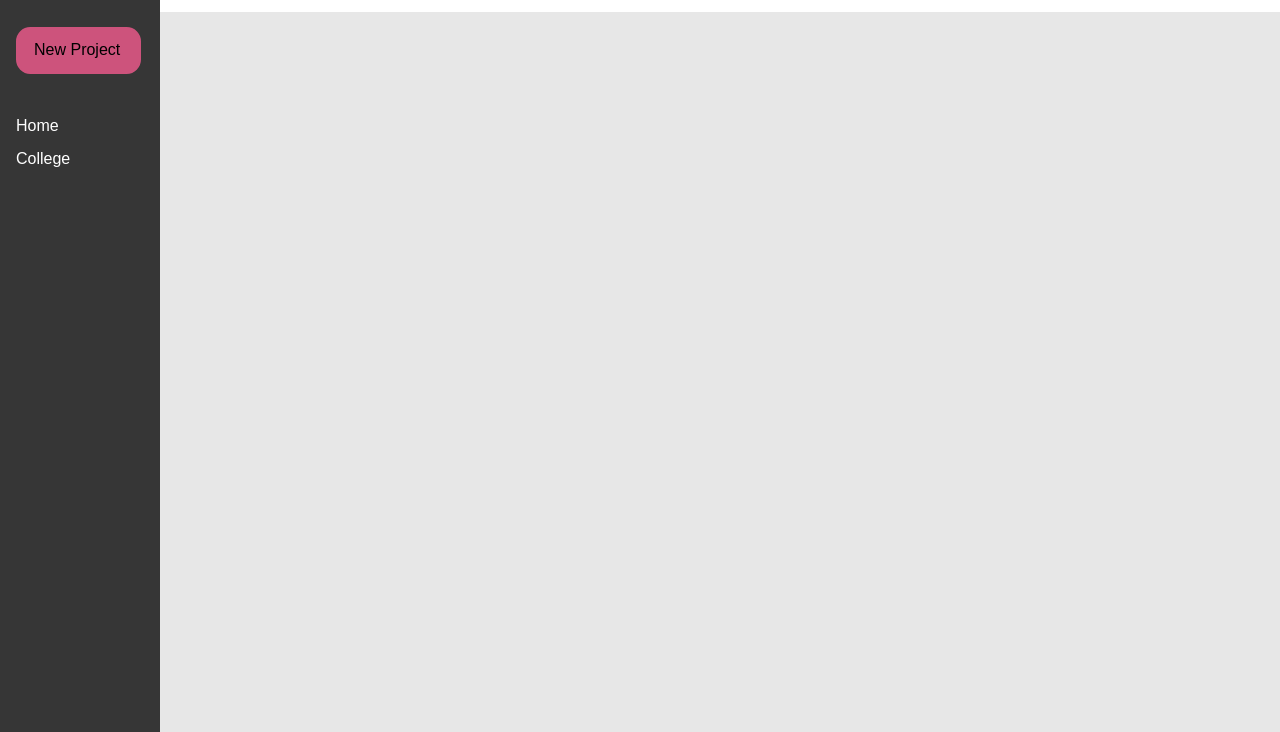
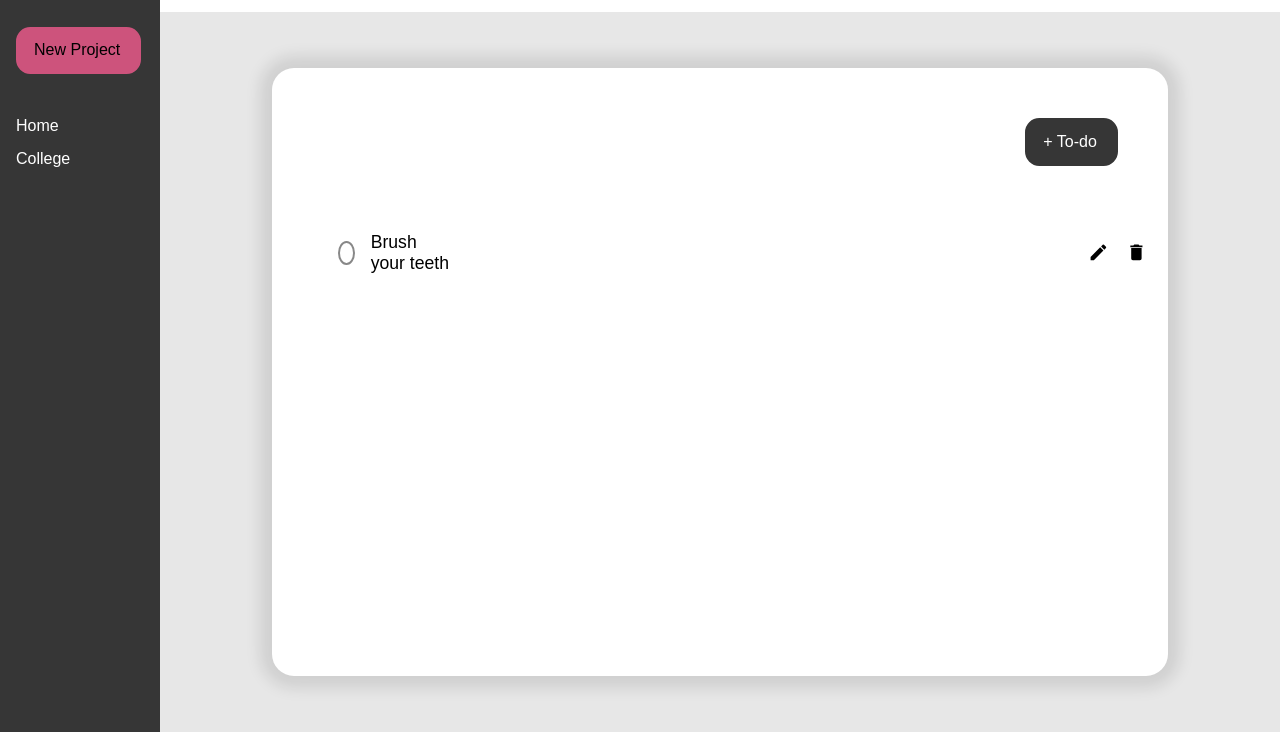
Before and after one commit to ZidanSenpai/To-Do, a website built with webpack: page src/index.html in a window 1280 px wide. Shown: the part 68-800 px from the top of the page. Built offline with nearby package versions, Linux system fonts and the light colour scheme.

Commit message:
complete styles for homepage

```diff
--- a/src/index.html
+++ b/src/index.html
@@ -41,7 +41,33 @@
                 </div>
             </div>
             <div class="main-content-container">
-
+                <div class="new-td">
+                    <button class="addtd">+ To-do</button>
+                </div>
+                <div class="todos">
+                    <div class="todo">
+                        <div class="checklist">
+                        <input class="checkbox" type="checkbox" id="todo-1">
+                        <label class="label" for="todo-1">Brush your teeth</label>
+                        <div class="edit">
+                            <button class="icon-button" id="edit" title="Edit">
+                            <!-- ✏️ Edit SVG -->
+                            <svg viewBox="0 0 24 24" class="icon">
+                                <path fill="currentColor"
+                                d="M3 17.25V21h3.75L17.81 9.94l-3.75-3.75L3 17.25zM20.71 7.04a1.003 1.003 0 0 0 0-1.42l-2.34-2.34a1.003 1.003 0 0 0-1.42 0l-1.83 1.83 3.75 3.75 1.84-1.82z" />
+                            </svg>
+                            </button>
+                            <button class="icon-button" id="delete" title="Delete">
+                            <!-- 🗑️ Delete SVG -->
+                            <svg viewBox="0 0 24 24" class="icon">
+                                <path fill="currentColor"
+                                d="M6 19a2 2 0 0 0 2 2h8a2 2 0 0 0 2-2V7H6v12zM19 4h-3.5l-1-1h-5l-1 1H5v2h14V4z" />
+                            </svg>
+                            </button>
+                        </div>
+                        </div>
+                    </div>
+                </div>
             </div>
         </div>
     </div>
--- a/src/styles.css
+++ b/src/styles.css
@@ -131,3 +131,111 @@ button:active {
 .account{
     margin-right: 50px;
 }
+.main-content-container{
+    margin: 5% 10%;
+    background: white;
+    border-radius: 22px;
+    box-shadow: 0px 0px 15px 12px rgba(0, 0, 0, 0.1) ;
+}
+.new-td{
+    display: flex;
+    justify-content: end;
+    width: 100%;
+    margin-top: 50px;
+}
+.addtd{
+    margin-right: 50px;
+    background: #363636;
+    color: white;
+    border-color: #363636;
+}
+.addtd:hover{
+    background: #494949;
+}
+.addtd:active{
+    background: #797979;
+}
+.todos {
+  padding: 1rem;
+  margin-left: 50px;
+  margin-top: 50px;
+}
+
+.todo {
+  margin-bottom: 1rem;
+  font-size: 1.2rem; /* Increase font size */
+}
+
+.checklist {
+  display: flex;
+  align-items: center;
+  gap: 1rem;
+}
+
+/* Customize checkbox appearance */
+.checkbox {
+  appearance: none;
+  -webkit-appearance: none;
+  width: 1.5rem;
+  height: 1.5rem;
+  border: 2px solid #888;
+  border-radius: 50%; /* Make it round */
+  position: relative;
+  cursor: pointer;
+  transition: background-color 0.2s ease, border-color 0.2s ease;
+}
+
+/* Checked state: filled circle */
+.checkbox:checked {
+  background-color: #CD537C;
+  border-color: #CD537C;
+}
+
+/* Strikethrough label when checked */
+.checkbox:checked + .label {
+  text-decoration: line-through;
+  color: #888;
+}
+
+/* Label styling */
+.label {
+  font-size: 1.1rem;
+  cursor: pointer;
+  transition: color 0.3s ease;
+}
+.edit {
+  margin-left: 75.5%;
+  display: flex;
+  gap: 0.5rem;
+}
+
+.icon-button {
+  background: none;
+  border: none;
+  cursor: pointer;
+  padding: 0.3rem;
+  display: flex;
+  align-items: center;
+  justify-content: center;
+  transition: background-color 0.2s ease;
+  border-radius: 6px;
+}
+
+.icon-button:hover {
+  background-color: #e0e0e0;
+}
+
+.icon {
+  width: 1.3rem;
+  height: 1.3rem;
+  fill: #555;
+  transition: fill 0.2s ease;
+}
+
+#edit:hover .icon {
+  fill: #3a87f9;
+}
+
+#delete:hover .icon {
+  fill: #e74c3c;
+}
```
